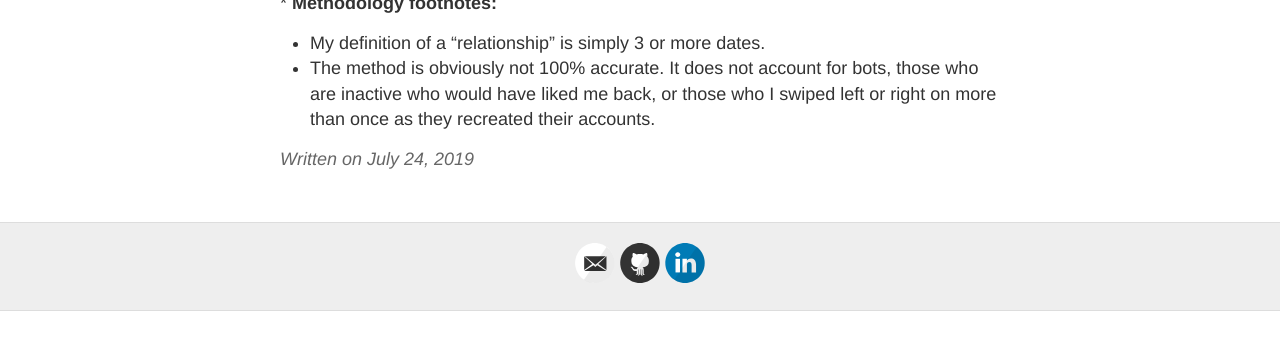
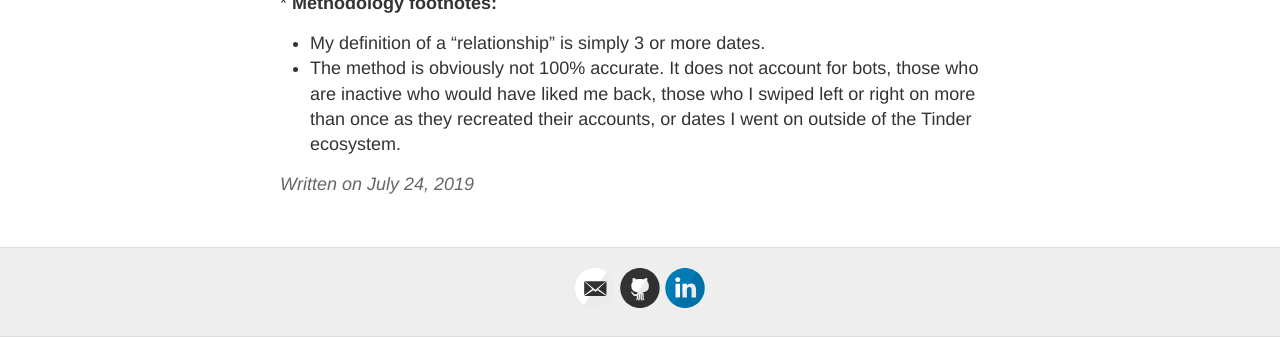
Before and after one commit to ryan-anderson-ds/ryan-anderson-ds.github.io, a Jekyll site: the page built from _posts/2019-07-24-9-Months-Tinder-Amsterdam.md, in a window 1280 px wide, cut to the strip 885-1222 px from the top of the page. Built offline with Jekyll 4.4.1, drawn with Linux system fonts in a browser that asks for light colours; before the commit the page ends 1196 px from its top, so only the background shows below that.

Commit message:
Update 2019-07-24-9-Months-Tinder-Amsterdam.md

```diff
--- a/_posts/2019-07-24-9-Months-Tinder-Amsterdam.md
+++ b/_posts/2019-07-24-9-Months-Tinder-Amsterdam.md
@@ -17,4 +17,4 @@ Tools: Python, [pywaffle](https://github.com/ligyxy/PyWaffle), GIMP
 
 \* **Methodology footnotes:**
 * My definition of a "relationship" is simply 3 or more dates.
-* The method is obviously not 100% accurate. It does not account for bots, those who are inactive who would have liked me back, or those who I swiped left or right on more than once as they recreated their accounts.
+* The method is obviously not 100% accurate. It does not account for bots, those who are inactive who would have liked me back, those who I swiped left or right on more than once as they recreated their accounts, or dates I went on outside of the Tinder ecosystem.
```
